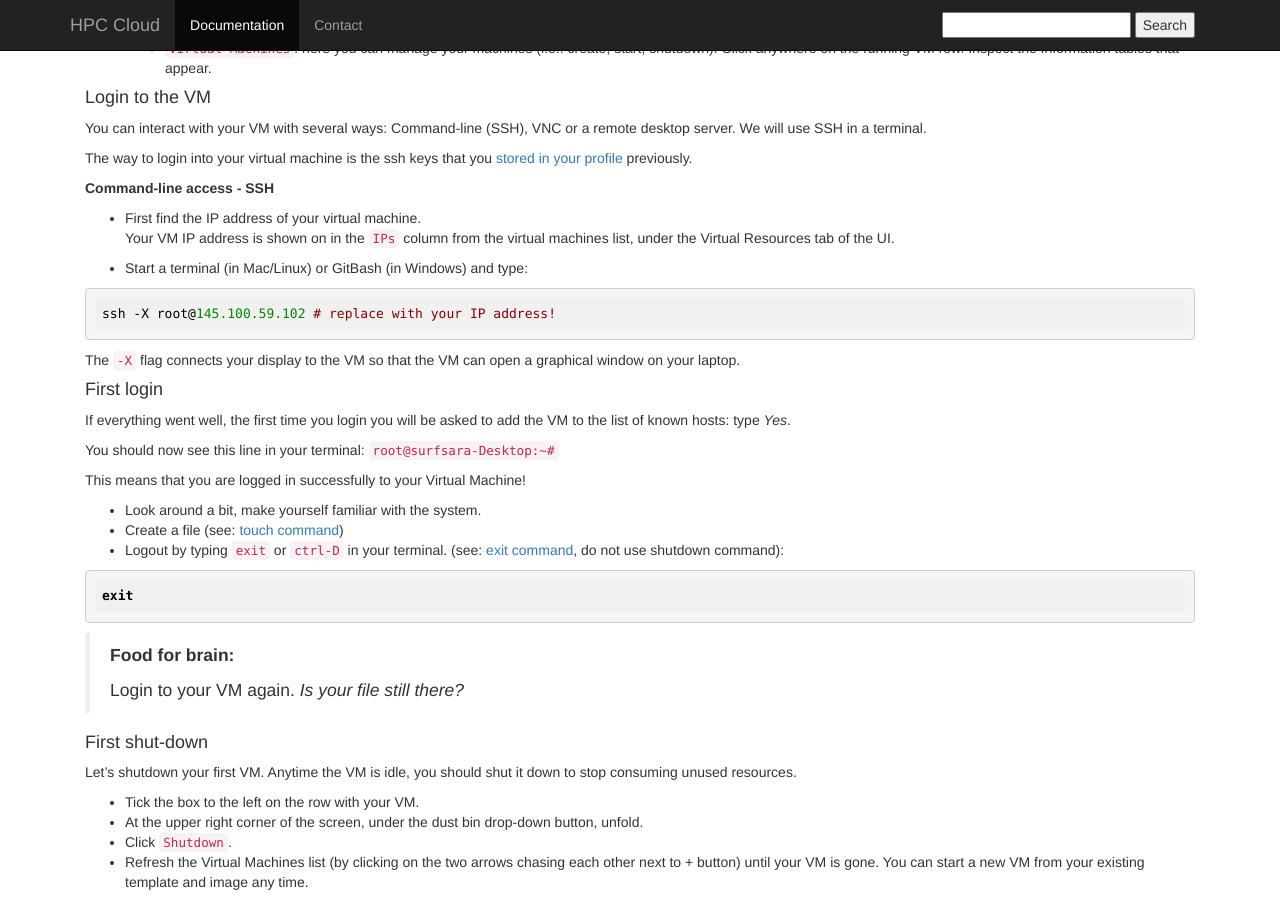
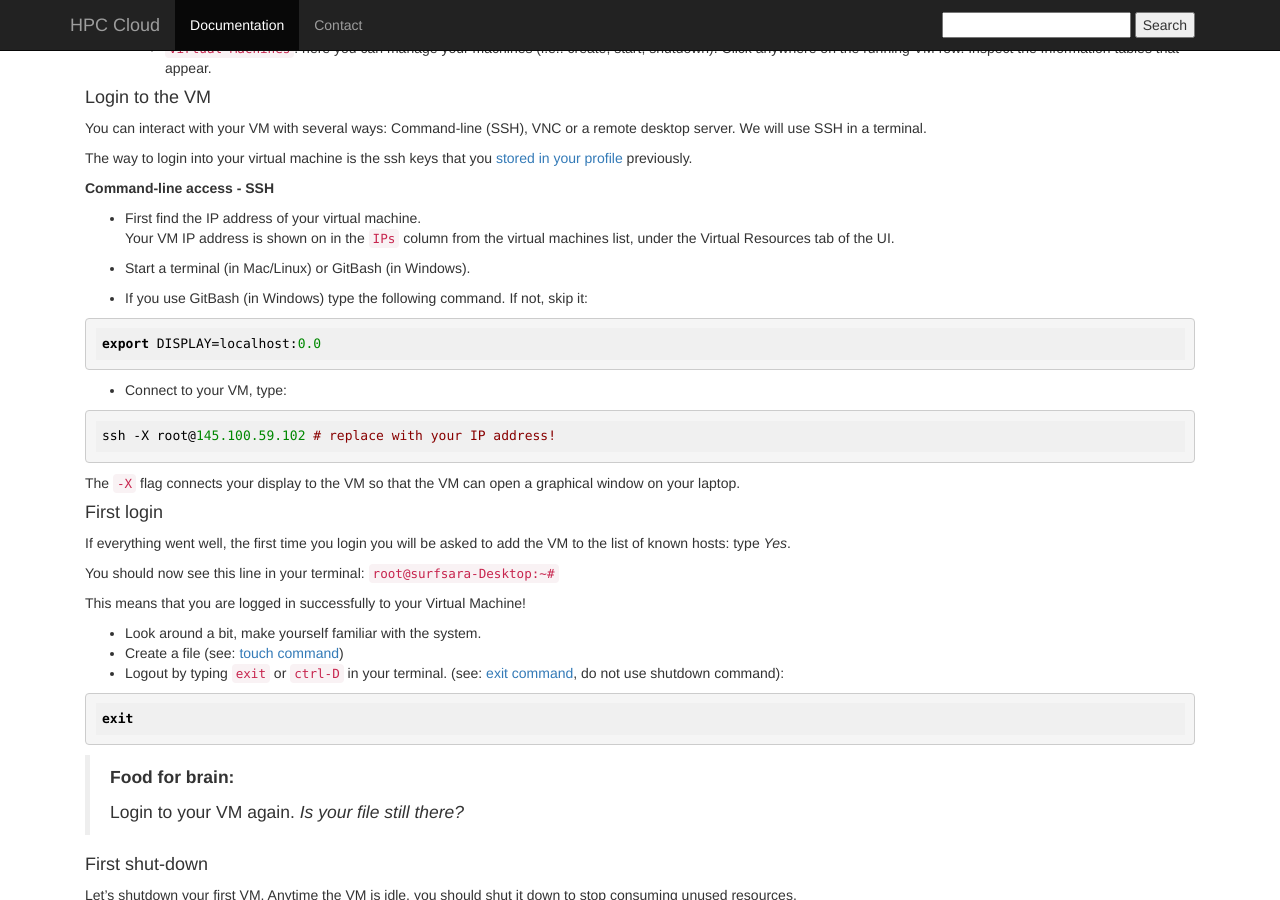
Before and after one commit to sara-nl/clouddocs, a Jekyll site: the page built from surfcursus-part-A-2015-Oct-15.markdown, in a window 1280 px wide and 900 px high, scrolled down 3063 px. Built offline with Jekyll 4.4.1, drawn with Linux system fonts in a browser that asks for light colours.

Commit message:
Update surfcursus-part-A-2015-Oct-15.markdown

````diff
--- a/surfcursus-part-A-2015-Oct-15.markdown
+++ b/surfcursus-part-A-2015-Oct-15.markdown
@@ -169,7 +169,15 @@ The way to login into your virtual machine is the ssh keys that you [stored in y
 * First find the IP address of your virtual machine.
 Your VM IP address is shown on in the `IPs` column from the virtual machines list, under the Virtual Resources tab of the UI.
 
-* Start a terminal (in Mac/Linux) or GitBash (in Windows) and type:
+* Start a terminal (in Mac/Linux) or GitBash (in Windows).
+
+* If you use GitBash (in Windows) type the following command. If not, skip it:
+
+```sh
+export DISPLAY=localhost:0.0
+```
+
+* Connect to your VM, type:
 
 ```sh
 ssh -X root@145.100.59.102 # replace with your IP address!
````
